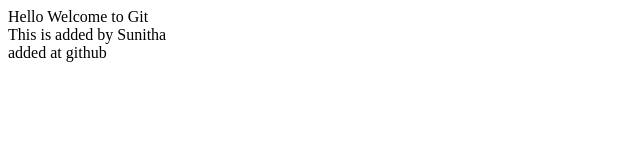
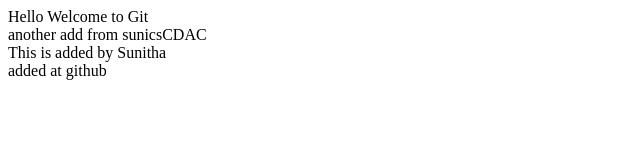
Before and after one commit to sunicsCDAC/testInt, a plain HTML site: page index.html in a window 1280 px wide. Shown: the whole page, without its empty margins (0-640 px from the left). Drawn offline with Linux system fonts and the light colour scheme.

Commit message:
sunicsCDAC

```diff
--- a/index.html
+++ b/index.html
@@ -3,6 +3,7 @@
 </head>
 <body>
 Hello Welcome to Git<br>
+  another add from sunicsCDAC<br>
 This is added by Sunitha<br>
   added at github<br>
 </body>
```
